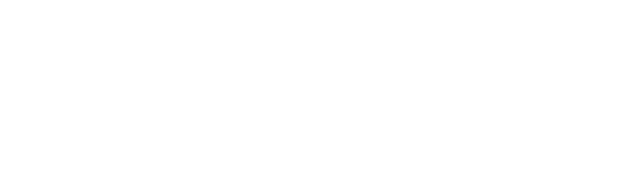
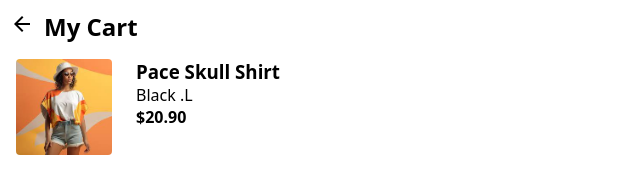
Before and after one commit to cabritapiupiu/004---TP4---Creaci-n-de-Layout-De-Aplicaci-n, a plain HTML site: page stock .html in a window 1280 px wide. Shown: the whole page, without its empty margins (0-640 px from the left). Drawn offline with nearby package versions, Linux system fonts and the light colour scheme.

Commit message:
hola eggdg

```diff
--- a/css/material-icons.css
+++ b/css/material-icons.css
@@ -3,7 +3,7 @@
     font-family: 'Material Icons Outlined';
     font-style: normal;
     font-weight: 400;
-    src: url(../fonts/gok-H7zzDkdnRel8-DQ6KAXJ69wP1tGnf4ZGhUce.woff2) format('woff2');
+    src: url(https://fonts.googleapis.com/css2?family=Material+Symbols+Outlined:opsz,wght,FILL,GRAD@24,400,0,0) format('woff2');
   }
 
   .iconos{
--- a/css/styles.css
+++ b/css/styles.css
@@ -15,6 +15,7 @@
 }
 
 .color {
+    padding-left: 10px;
     color: black;
 }
 
@@ -154,9 +155,61 @@ header {
             }
         }
     }
+
+
 }
 
+nav {
+    width: 100%;
+    padding-top: 10px;
+    display: flex;
+    flex-direction: row;
 
+    /* justify-content: center; */
+    gap: 10px;
+    align-items: center;
+
+    h1 {
+        display: flex;
+        width: fit-content;
+        justify-content: center;
+        align-items: center;
+    }
+}
+
+.contenedor {
+    padding: 1rem;
+    width: 100%;
+    height: 10%;
+
+    & article {
+    width: 100%;
+    height: 6rem;
+    position: relative;
+
+        & .imagen {
+    position: absolute;
+    width: 6rem;
+    height: 100%;
+    border-radius: 0.25rem;
+    overflow: hidden;
+    img {
+    height: 100%;
+    width: 100%;
+    object-fit: cover;
+    object-position: center;
+            }
+    }
+
+    & .description{
+        position: absolute;
+        height: 6rem;
+        width:  calc(100% - 6rem);
+
+        left:  120px;
+    }
+    }
+}
 
 main {
     height: 40%;
@@ -412,14 +465,15 @@ footer {
 .Add_to_Cart {
     width: 100%;
     height: 20%;
-    & .container{
+
+    & .container {
         height: 80%;
         width: 100%;
         /* background-color: aquamarine; */
         padding-top: 10%;
-        padding-bottom:10% ;
+        padding-bottom: 10%;
 
-        & .Cart{
+        & .Cart {
             bottom: 0;
             width: 50%;
             height: 5%;
--- a/stock .html
+++ b/stock .html
@@ -1,15 +1,40 @@
 <!DOCTYPE html>
 <html lang="en">
+
 <head>
     <meta charset="UTF-8">
     <meta name="viewport" content="width=device-width, initial-scale=1.0">
+    <link rel="stylesheet" href="./css/styles.css">
+    <link rel="stylesheet" href="./css/material-icons.css">
+    <link rel="stylesheet" href="https://fonts.googleapis.com/css2?family=Material+Symbols+Outlined:opsz,wght,FILL,GRAD@24,400,0,0" />
     <title>Document</title>
 </head>
+
 <body>
-    <header></header>
-    <main>
-        <section></section>
-    </main>
+        <nav>
+            <a href="./index.html">
+                <span class="material-symbols-outlined color">
+                    arrow_back
+                    </span>
+            </a>
+            <h1>My Cart</h1>
+        </nav>
+
+    <div class="contenedor">
+        <article>
+            <div class="imagen">
+                <img src="./img/portadaaa.jpg" alt="">
+            </div>
+            <div class="description">
+                    <h3>Pace Skull Shirt</h3>
+                    <p>Black .L</p>
+                    <h4>$20.90</h4>
+
+            </div>
+        </article>
+    </div>
+
     <footer></footer>
 </body>
+
 </html>
```
